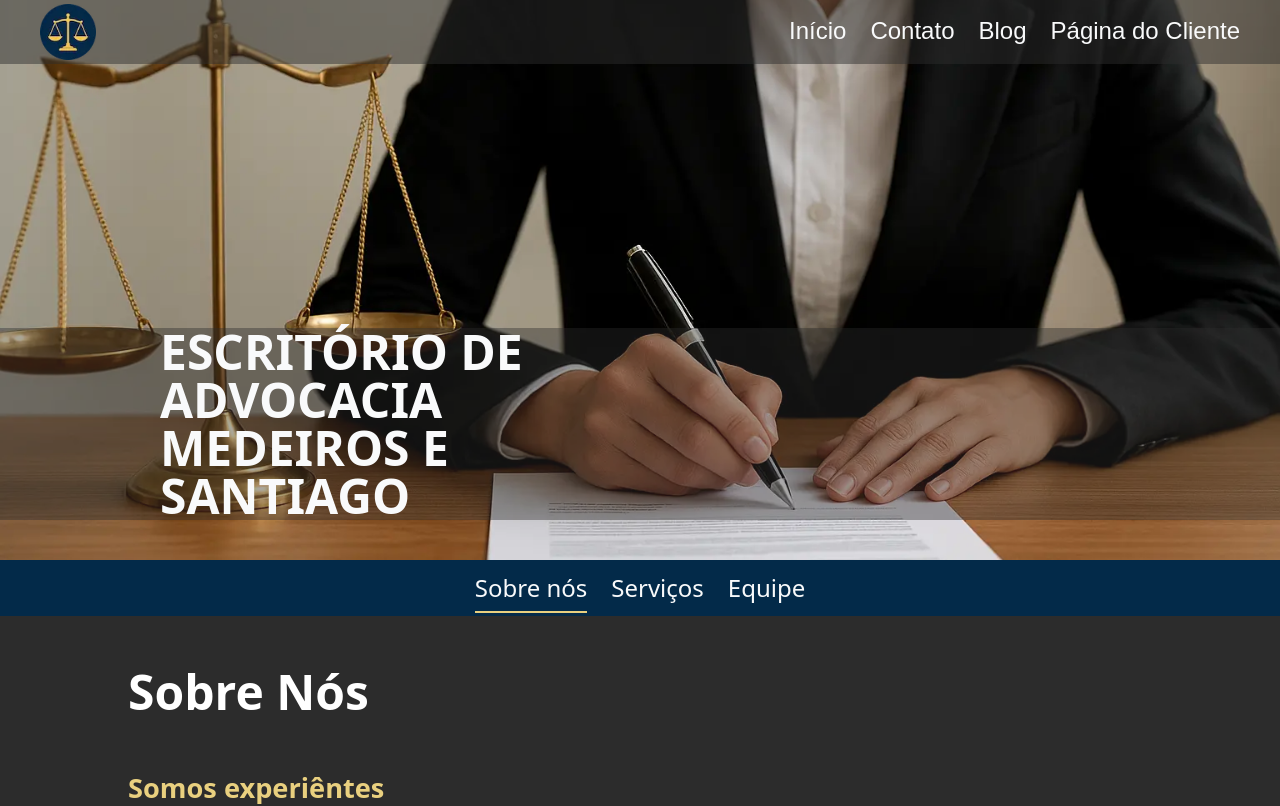
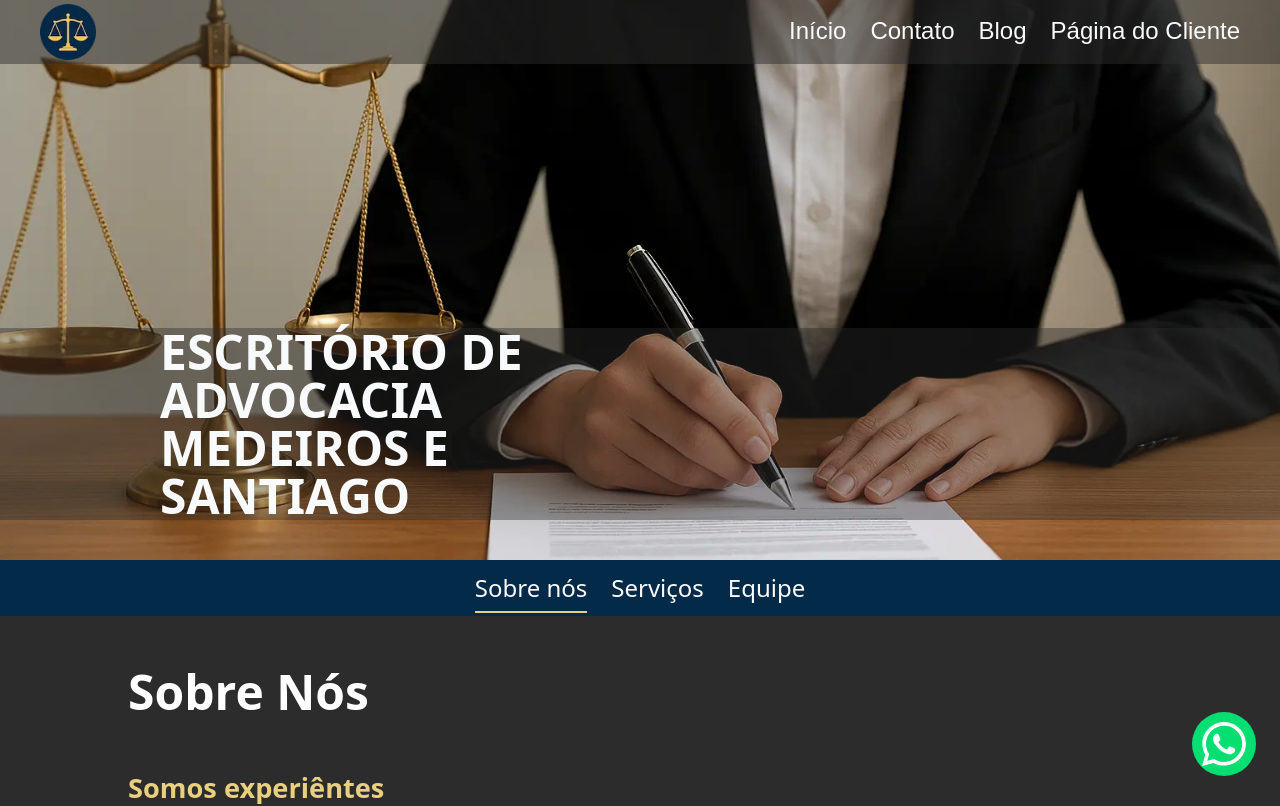
Before and after one commit to DavidSheltonSF/corporate-lawyer-website, a Next.js app: page / in a window 1280 px wide. Shown: the top 806 px of the page. Built offline with nearby package versions, Linux system fonts and the light colour scheme.

Commit message:
refactor(website layout): add the WhatsAppButton component

```diff
--- a/app/layout.tsx
+++ b/app/layout.tsx
@@ -4,6 +4,7 @@ import './globals.css';
 import './animations.css';
 import { Navbar } from './components/Navbar';
 import { Footer } from './components/Footer';
+import { WhatsAppButton } from './components/WhatsAppButton';
 
 const geistSans = Geist({
   variable: '--font-geist-sans',
@@ -59,6 +60,7 @@ export default function RootLayout({
           <Navbar />
         </header>
         {children}
+        <WhatsAppButton whatsAppNumber="#" />
         <Footer />
       </body>
     </html>
```
